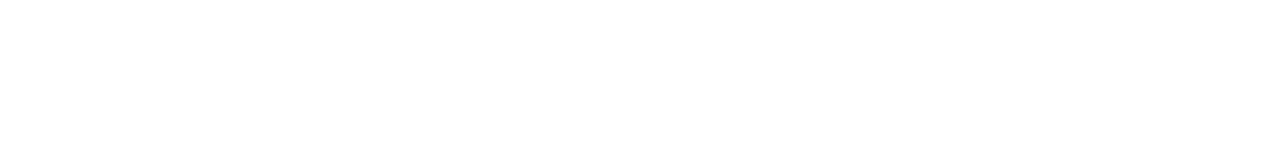
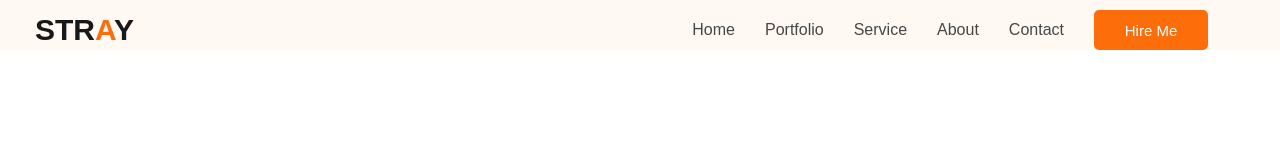
Before and after one commit to DesignerSurjo/portfolio-project, a plain HTML site: page index.html in a window 1280 px wide. Drawn offline with Linux system fonts and the light colour scheme.

Commit message:
complete nav and header

```diff
--- a/index.html
+++ b/index.html
@@ -7,6 +7,28 @@
     <link rel="stylesheet" href="style.css">
 </head>
 <body>
+    <header>
+        <h2 class="logo">STR<span class="extra-text-color">A</span>Y</h2>
+        <nav>
+            <ul>
+                <li><a href="">Home</a></li>
+                <li><a href="">Portfolio</a></li>
+                <li><a href="">Service</a></li>
+                <li><a href="">About</a></li>
+                <li><a href="">Contact</a></li>
+                <li><button class="btn">Hire Me</button></li>
 
+            </ul>
+        </nav>
+
+    </header>
+
+    <main>
+
+    </main>
+
+    <footer>
+
+    </footer>
 </body>
 </html>
--- a/style.css
+++ b/style.css
@@ -0,0 +1,58 @@
+*{
+    margin: 0;
+    padding: 0;
+    font-family: sans-serif;
+
+    /* color : #474747 */
+    /*color : #181818*/
+}
+
+header{
+    display: flex;
+    justify-content: space-between;
+    background-color: #FFF8F3;
+    align-items: center;
+    padding-top: 10px;
+}
+.logo{
+    color: #181818;
+    padding-left: 35px;
+    font-size: 30px;
+    font-weight: 800;
+
+
+}
+.extra-text-color{
+    color: #FD6E0A;
+    font-weight: 800;
+}
+
+nav ,ul{
+    display: flex;
+    align-items: center;
+    margin-right: 42px;
+
+
+}
+
+ul , a{
+    color: #474747;
+    text-decoration: none;
+    margin-right: 30px;
+
+}
+
+ul , li{
+    list-style: none;
+}
+
+.btn{
+    height: 40px;
+  width: 114px;
+  background-color: #FD6E0A;
+  border: 0;
+  color: white;
+  border-radius: 5px;
+  font-size: 15px;
+  font-weight: 400;
+}
```
